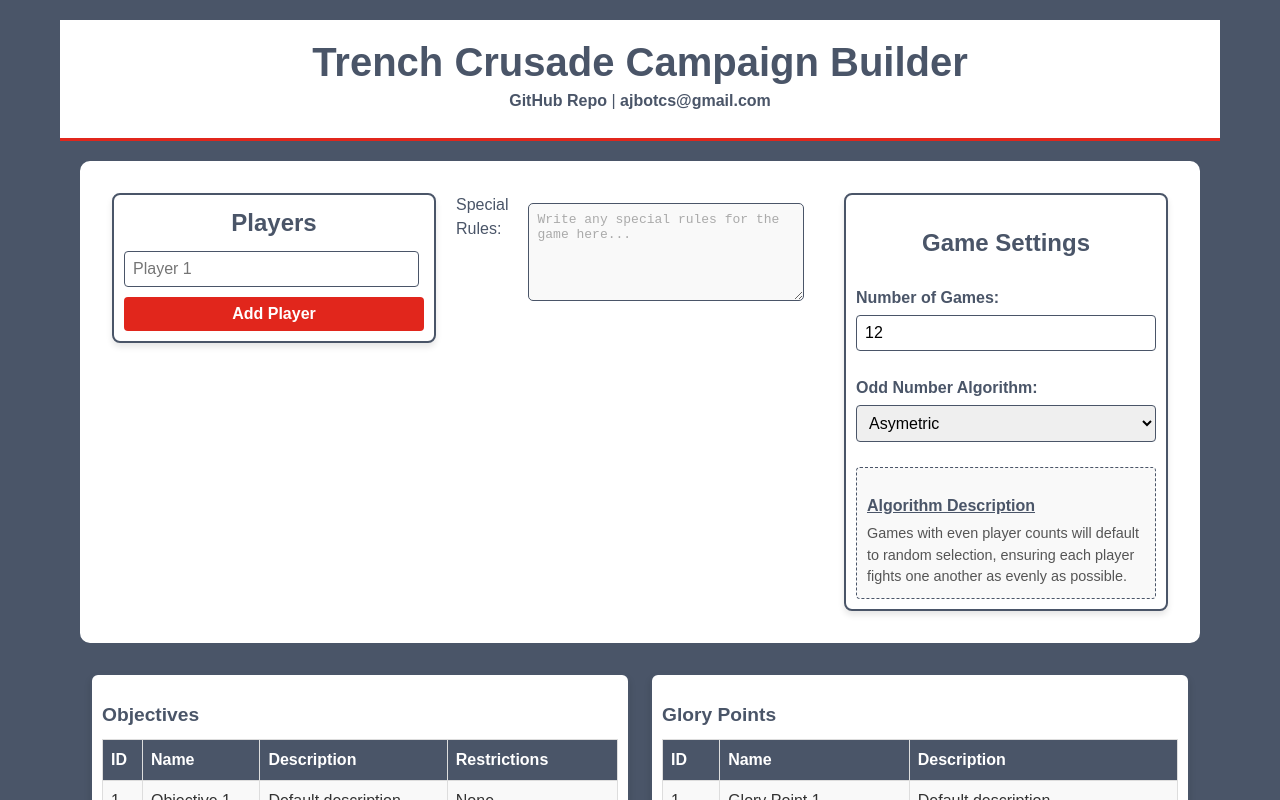
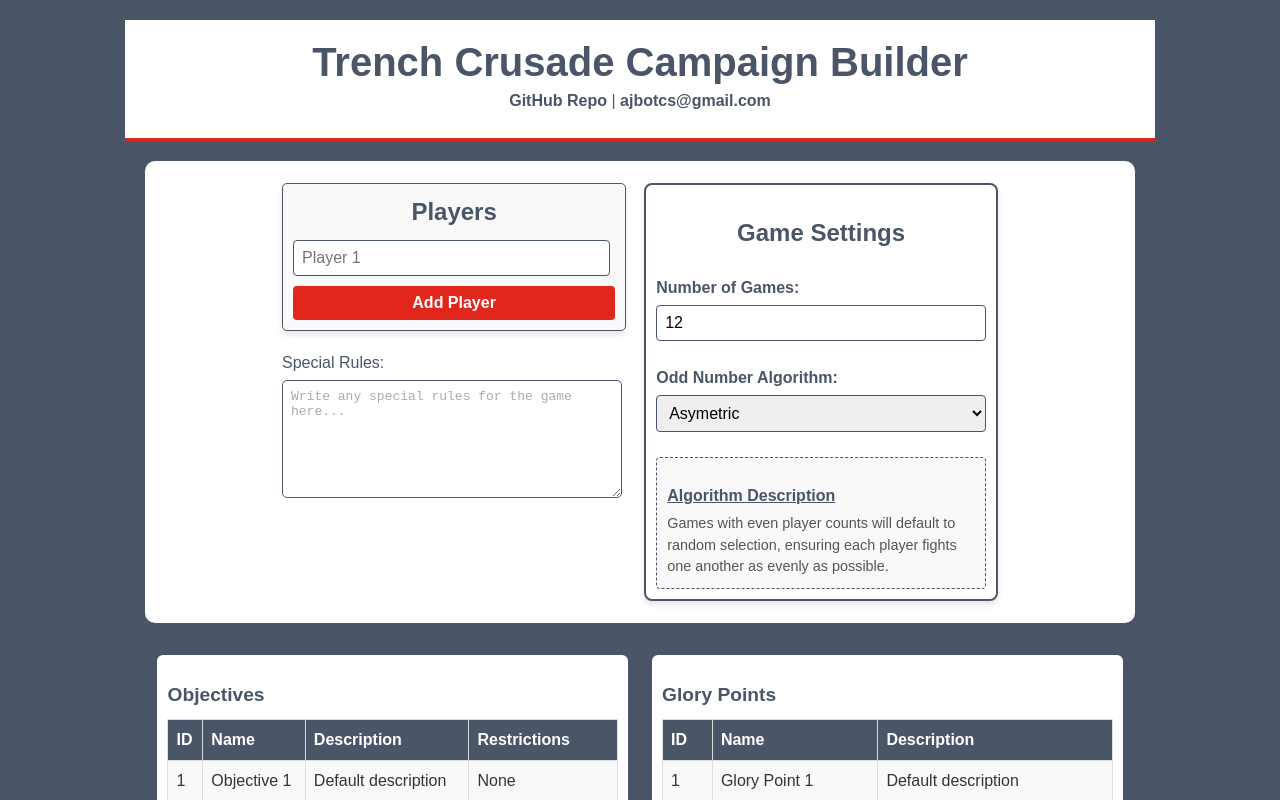
Before and after one commit to ajbot22/Trench-Crusade-Campaign-Builder, a React (Vite) app in the folder tc-builder/: page / in a window 1280 px wide. Shown: the top 800 px of the page. Built offline with nearby package versions, Linux system fonts and the light colour scheme.

Commit message:
Formatting fixes

```diff
--- a/tc-builder/src/App.css
+++ b/tc-builder/src/App.css
@@ -188,24 +188,24 @@ body {
 /* Flex container for the upper half */
 .upper-flex-container {
   display: flex;
-  flex-direction: row;
   justify-content: space-between;
-  align-items: flex-start;
   gap: 20px;
-  width: 100%;
-  padding: 10px;
-  box-sizing: border-box;
 }
 
-/* Players list container */
+/* Left section: Players and Rules */
+.player-section {
+  display: flex;
+  flex-direction: column;
+  gap: 20px;
+  width: 45%;
+}
+
+/* Player list container */
 .player-list-container {
-  flex: 1; /* Allow it to take equal space with game settings */
-  min-width: 300px;
-  border: 2px solid var(--blue-grey);
-  border-radius: 8px;
-  background-color: var(--white);
+  background-color: #f9f9f9;
   padding: 10px;
-  box-shadow: 0 4px 6px rgba(0, 0, 0, 0.1);
+  border-radius: 5px;
+  border: 1px solid var(--blue-grey);
 }
 
 /* Game settings container */
@@ -240,14 +240,24 @@ body {
   margin-top: 10px;
 }
 
+.rules-container {
+  display: flex;
+  flex-direction: column;
+}
+
+.rules-container label {
+  margin-bottom: 5px;
+  font-size: 1em;
+  color: var(--blue-grey);
+}
+
 .rules-box {
   width: 100%;
-  height: 80px;
-  margin-top: 10px;
+  height: 100px;
   padding: 8px;
   border: 1px solid var(--blue-grey);
   border-radius: 5px;
-  background-color: #f9f9f9;
+  background-color: #fff;
   color: #333;
   font-size: 1em;
 }
@@ -255,6 +265,7 @@ body {
 .rules-box::placeholder {
   color: #aaa;
 }
+
 
 /* Players list input fields */
 .player-list {
--- a/tc-builder/src/App.jsx
+++ b/tc-builder/src/App.jsx
@@ -97,9 +97,10 @@ const App = () => {
 
       <main className="main-content">
       <div className="upper-half">
-          {/* Wrap players list and game settings in a flex container */}
+        {/* Flex Container for Upper Section */}
         <div className="upper-flex-container">
-            {/* Left Section: Player Input */}
+          {/* Left Section: Player Input + Rules */}
+          <div className="player-section">
             <div className="player-list-container">
               <h2>Players</h2>
               <div className="player-list">
@@ -119,13 +120,17 @@ const App = () => {
             </div>
 
             {/* Rules Box */}
-            <label>Special Rules:</label>
+            <div className="rules-container">
+              <label htmlFor="rules-box">Special Rules:</label>
               <textarea
+                id="rules-box"
                 className="rules-box"
                 value={specialRules}
                 onChange={(e) => setSpecialRules(e.target.value)}
                 placeholder="Write any special rules for the game here..."
               ></textarea>
+            </div>
+          </div>
 
           {/* Right Section: Game Settings */}
           <div className="game-settings-container">
@@ -162,6 +167,7 @@ const App = () => {
           </div>
         </div>
       </div>
+
 
 
         <div className="bottom-half">
```
Lines whose indentation alone changed are shown as unchanged.
